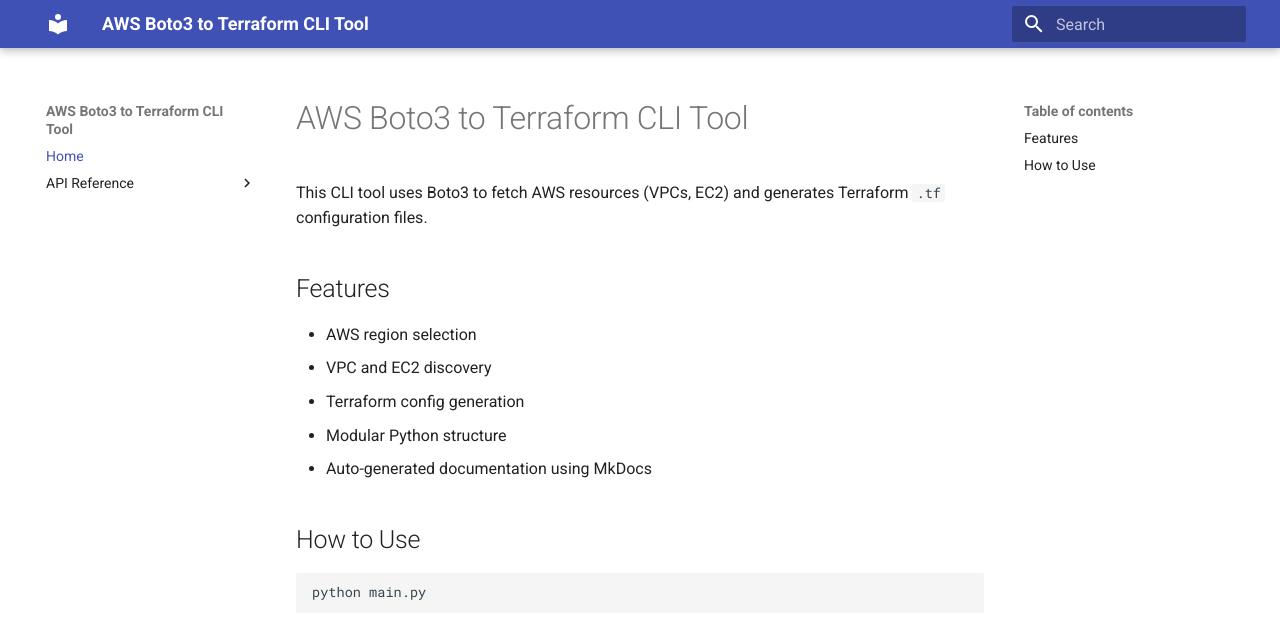
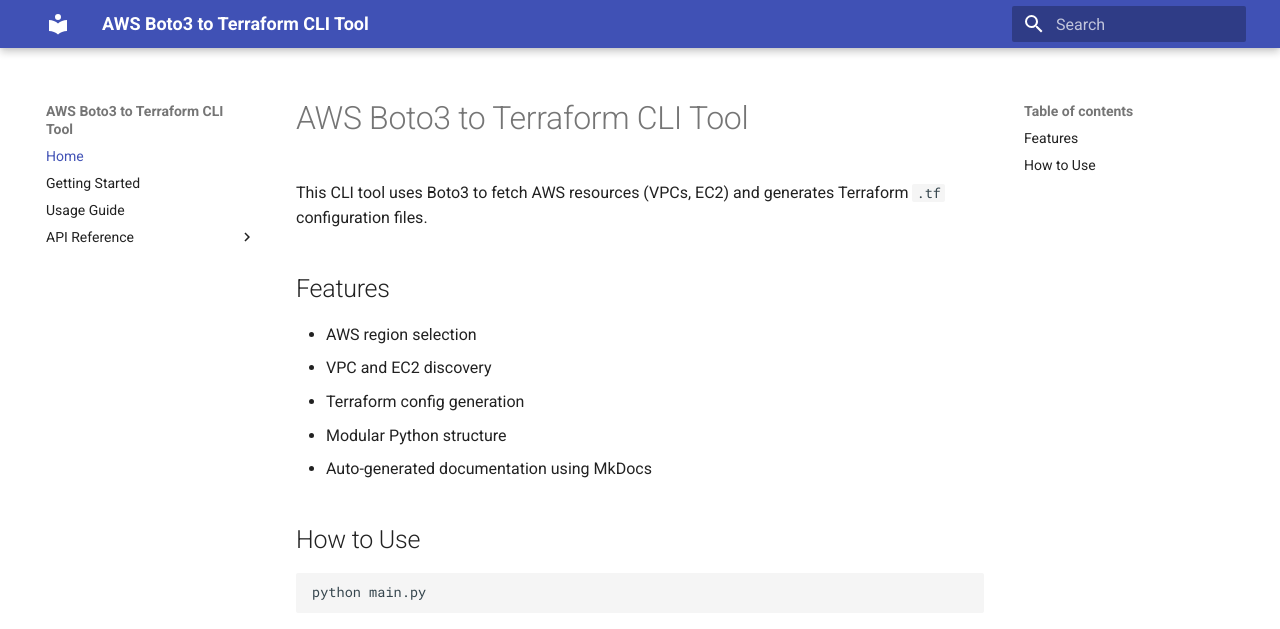
Before and after one commit to Youssefshawky969/python-terraform-2, an MkDocs documentation site: the page built from docs/index.md, in a window 1280 px wide. Shown: the top 629 px of the page. Built offline with MkDocs 1.6.1 and Material for MkDocs 9.7.7, drawn with Linux system fonts in a browser that asks for light colours; grey boxes are pictures that could not be loaded.

Commit message:
Update mkdocs.yaml

```diff
--- a/mkdocs.yaml
+++ b/mkdocs.yaml
@@ -14,6 +14,8 @@
 
 nav:
   - Home: index.md
+  - Getting Started: getting-started.md
+  - Usage Guide: usage.md
   - API Reference:
       - AWS Fetch: api/aws_fetch.md
       - Terraform Generator: api/tf_generator.md
```
